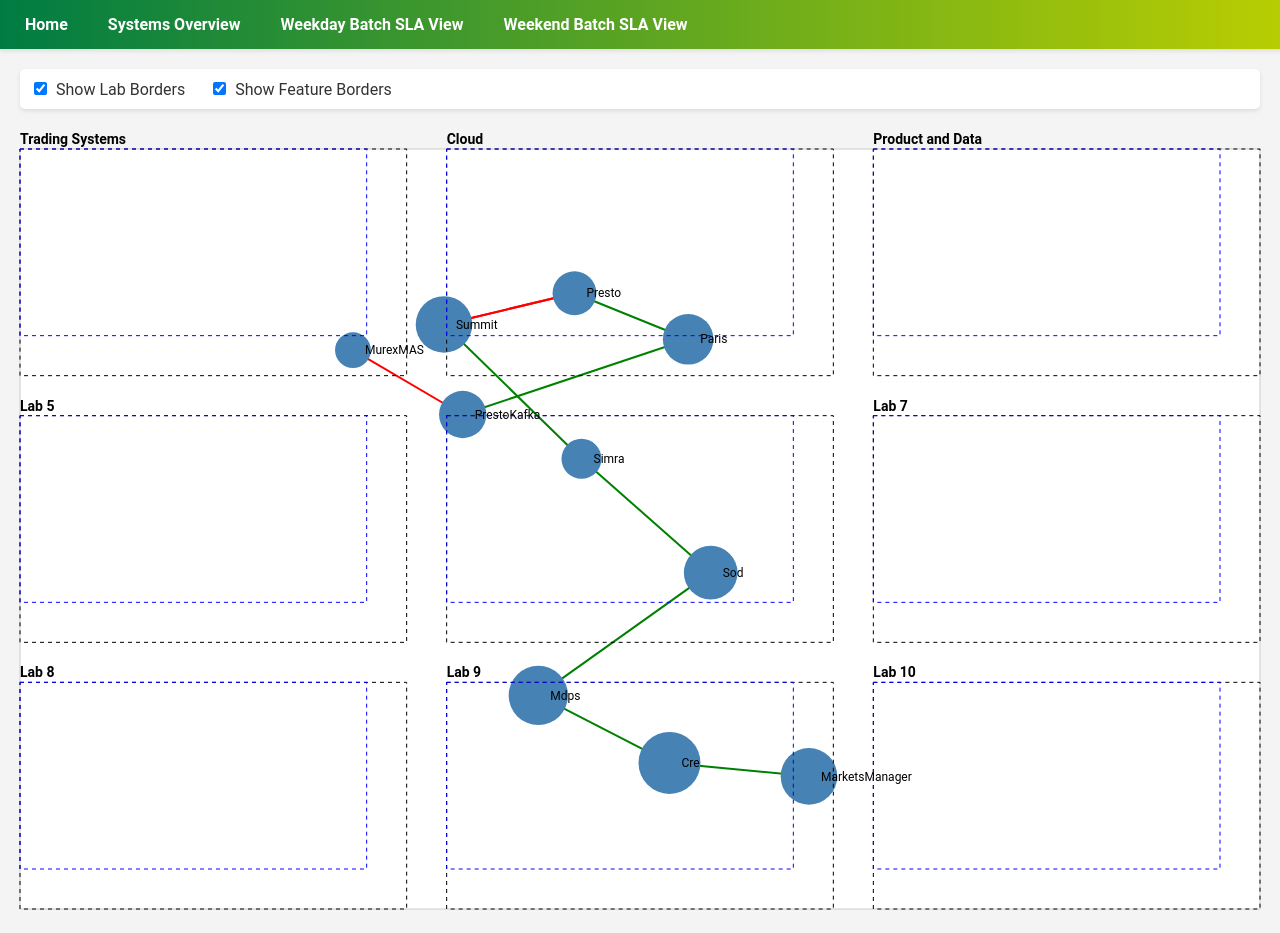
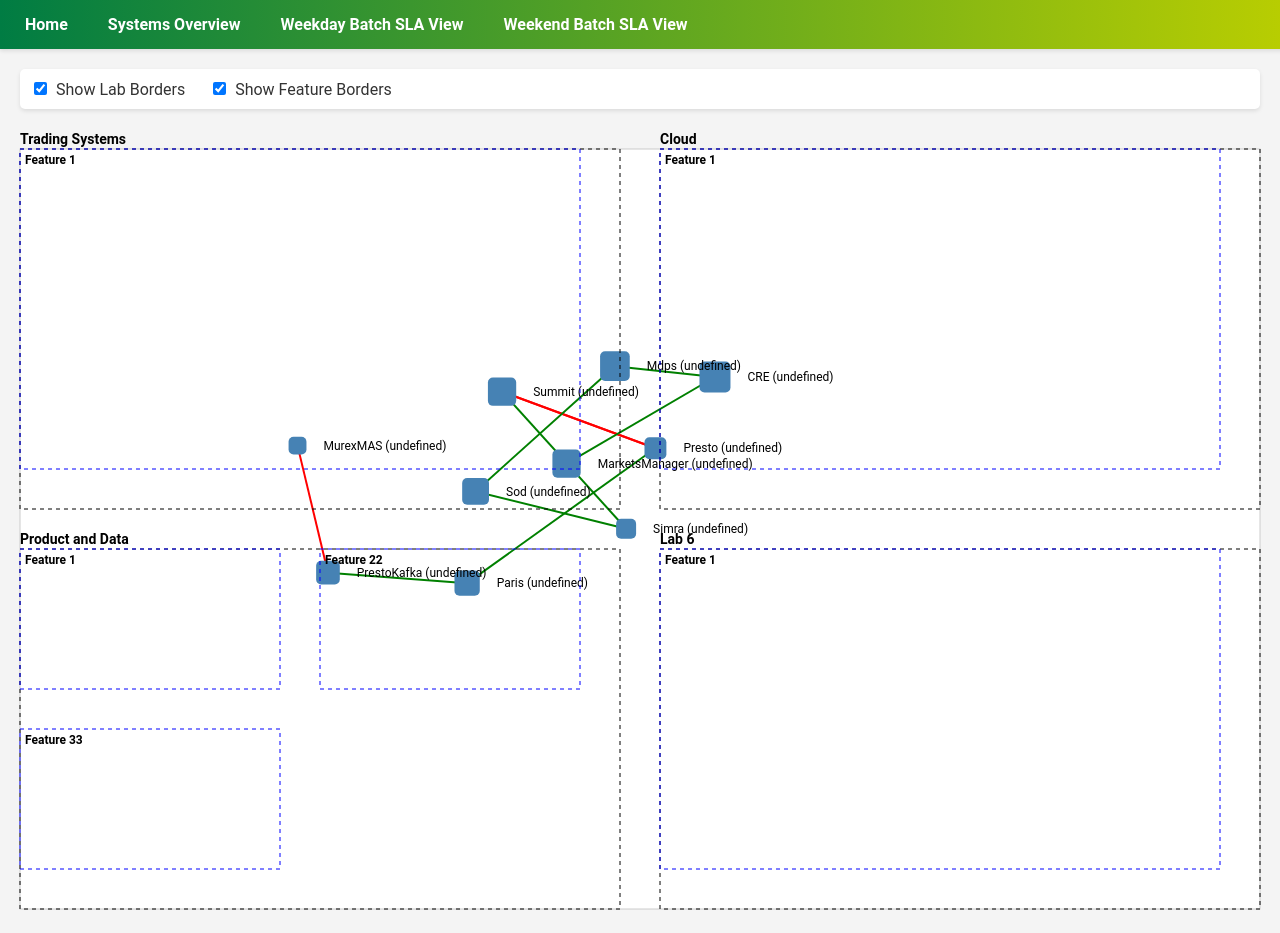
Before and after one commit to ohhewo/MarketsDashboard, a website built with webpack: page src/systems_overview.html in a window 1280 px wide. Shown: the top 933 px of the page. Built offline with nearby package versions, Linux system fonts and the light colour scheme; files whose address does not match are found by name.

Commit message:
updated version 4

```diff
--- a/src/styles.css
+++ b/src/styles.css
@@ -69,8 +69,7 @@
     stroke-width: 2;
 }
 
-.nodes circle {
-    fill: steelblue;
+.nodes rect {
     cursor: pointer;
 }
 
--- a/src/systems_overview.js
+++ b/src/systems_overview.js
@@ -10,16 +10,10 @@
 
 // Colors for labs
 const labColors = {
-    "Lab 1": "#FFDDC1",
-    "Lab 2": "#C1FFD7",
-    "Lab 3": "#C1D4FF",
-    "Lab 4": "#FFD1C1",
-    "Lab 5": "#D4FFC1",
-    "Lab 6": "#FFC1C1",
-    "Lab 7": "#C1FFC1",
-    "Lab 8": "#C1C1FF",
-    "Lab 9": "#FFD1FF",
-    "Lab 10": "#D1FFC1"
+    "Trading Systems": "#FFDDC1",
+    "Cloud": "#C1FFD7",
+    "Product and Data": "#C1D4FF",
+    "Lab 6": "#FFD1C1",
 };
 
 const svgContainer = d3.select("#chart");
@@ -56,38 +50,15 @@
         const labBoxWidth = width / numCols;
         const labBoxHeight = height / numRows;
 
-        const labBoxes = g.selectAll(".lab-box")
-            .data(labs)
-            .enter().append("rect")
-            .attr("class", "lab-box")
-            .attr("x", (d, i) => (i % numCols) * labBoxWidth + margin)
-            .attr("y", (d, i) => Math.floor(i / numCols) * labBoxHeight + margin)
-            .attr("width", labBoxWidth - 2 * margin)
-            .attr("height", labBoxHeight - 2 * margin)
-            .attr("stroke", "black")
-            .attr("stroke-dasharray", "4")
-            .attr("fill", "none");
-
         const labBoxCoords = {};
-        labBoxes.each(function (d, i) {
-            labBoxCoords[d[0]] = {
+        labs.forEach((lab, i) => {
+            labBoxCoords[lab[0]] = {
                 x: (i % numCols) * labBoxWidth + margin,
                 y: Math.floor(i / numCols) * labBoxHeight + margin,
                 width: labBoxWidth - 2 * margin,
                 height: labBoxHeight - 2 * margin
             };
         });
-
-        // Add lab names
-        g.selectAll(".lab-name")
-            .data(labs)
-            .enter().append("text")
-            .attr("class", "lab-name")
-            .attr("x", (d, i) => (i % numCols) * labBoxWidth + margin)
-            .attr("y", (d, i) => Math.floor(i / numCols) * labBoxHeight + margin - 5)
-            .text(d => d[0])
-            .style("font-weight", "bold")
-            .style("font-size", "14px");
 
         // Filter out standalone systems with no links
         const linkedNodes = new Set(links.flatMap(l => [l.source, l.target]));
@@ -96,8 +67,8 @@
         const simulation = d3.forceSimulation(filteredNodes)
             .force("link", d3.forceLink(links).id(d => d.id).distance(100))
             .force("charge", d3.forceManyBody().strength(-50))
-            .force("x", d3.forceX(d => labBoxCoords[d.lab]?.x + labBoxCoords[d.lab]?.width / 2 || whiteBoxWidth / 2))
-            .force("y", d3.forceY(d => labBoxCoords[d.lab]?.y + labBoxCoords[d.lab]?.height / 2 || whiteBoxHeight / 2))
+            .force("x", d3.forceX(width / 2))
+            .force("y", d3.forceY(height / 2))
             .force("collision", d3.forceCollide().radius(d => Math.sqrt(d.footprint) * 4 + margin)); // Increase size
 
         const link = g.append("g")
@@ -110,11 +81,14 @@
 
         const node = g.append("g")
             .attr("class", "nodes")
-            .selectAll("circle")
+            .selectAll("rect")
             .data(filteredNodes)
-            .enter().append("circle")
-            .attr("r", d => Math.sqrt(d.footprint) * 4) // Increase size
+            .enter().append("rect")
+            .attr("width", d => Math.sqrt(d.footprint) * 4)
+            .attr("height", d => Math.sqrt(d.footprint) * 4)
             .attr("fill", "steelblue")
+            .attr("rx", 5)
+            .attr("ry", 5)
             .on("click", handleClick)
             .call(d3.drag()
                 .on("start", dragstarted)
@@ -128,7 +102,7 @@
             .enter().append("text")
             .attr("dx", 12)
             .attr("dy", ".35em")
-            .text(d => d.name);
+            .text(d => `${d.name} (${d.type})`);
 
         simulation
             .nodes(filteredNodes)
@@ -145,11 +119,11 @@
                 .attr("y2", d => d.target.y);
 
             node
-                .attr("cx", d => d.x)
-                .attr("cy", d => d.y);
+                .attr("x", d => d.x - Math.sqrt(d.footprint) * 2)
+                .attr("y", d => d.y - Math.sqrt(d.footprint) * 2);
 
             labels
-                .attr("x", d => d.x)
+                .attr("x", d => d.x + Math.sqrt(d.footprint) * 2 + 5)
                 .attr("y", d => d.y);
         }
 
@@ -172,7 +146,7 @@
 
         function handleClick(event, d) {
             const isActive = d3.select(this).classed("active");
-            d3.selectAll("circle").classed("active", false).attr("fill", "steelblue");
+            d3.selectAll("rect").classed("active", false).attr("fill", "steelblue");
             d3.selectAll("line").classed("highlight", false).attr("stroke-width", 2);
 
             if (!isActive) {
@@ -216,7 +190,7 @@
             const showFeatureBorders = d3.select("#featureFilter").property("checked");
 
             // Remove existing borders
-            g.selectAll(".lab-box, .feature-box").remove();
+            g.selectAll(".lab-box, .feature-box, .lab-name, .feature-name").remove();
 
             if (showLabBorders) {
                 // Draw lab borders
@@ -285,6 +259,18 @@
                     });
                 });
             }
+
+            if (showLabBorders || showFeatureBorders) {
+                // Constrain nodes to lab or feature boxes
+                simulation.force("x", d3.forceX(d => labBoxCoords[d.lab]?.x + labBoxCoords[d.lab]?.width / 2 || whiteBoxWidth / 2))
+                    .force("y", d3.forceY(d => labBoxCoords[d.lab]?.y + labBoxCoords[d.lab]?.height / 2 || whiteBoxHeight / 2));
+            } else {
+                // Spread nodes freely
+                simulation.force("x", d3.forceX(width / 2))
+                    .force("y", d3.forceY(height / 2));
+            }
+
+            simulation.alpha(0.3).restart();
         }
 
         // Initial call to updateBorders to draw borders if filters are checked
--- a/systems.json
+++ b/systems.json
@@ -1,15 +1,15 @@
 {
   "nodes": [
-      {"id": "SUMMIT", "name": "Summit", "lab": "Trading Systems", "footprint": 50},
-      {"id": "PRESTO", "name": "Presto", "lab": "Cloud", "footprint": 30},
-      {"id": "MUREXMAS", "name": "MurexMAS", "lab": "Trading Systems", "footprint": 20},
-      {"id": "PARIS", "name": "Paris", "lab": "Product and Data", "footprint": 40},
-      {"id": "PRESTOKAFKA", "name": "PrestoKafka", "lab": "Lab 5", "footprint": 35},
-      {"id": "SIMRA", "name": "Simra", "lab": "Lab 6", "footprint": 25},
-      {"id": "SOD", "name": "Sod", "lab": "Lab 7", "footprint": 45},
-      {"id": "MDPS", "name": "Mdps", "lab": "Lab 8", "footprint": 55},
-      {"id": "CRE", "name": "Cre", "lab": "Lab 9", "footprint": 60},
-      {"id": "MARKETSMANAGER", "name": "MarketsManager", "lab": "Lab 10", "footprint": 50}
+    {"id": "SUMMIT", "name": "Summit", "lab": "Trading Systems","feature": "Feature 1", "footprint": 50},
+    {"id": "PRESTO", "name": "Presto", "lab": "Cloud","feature": "Feature 1", "footprint": 30},
+    {"id": "MUREXMAS", "name": "MurexMAS", "lab": "Trading Systems","feature": "Feature 1", "footprint": 20},
+    {"id": "PARIS", "name": "Paris", "lab": "Product and Data","feature": "Feature 1", "footprint": 40},
+    {"id": "PRESTOKAFKA", "name": "PrestoKafka", "lab": "Product and Data","feature": "Feature 1", "footprint": 35},
+    {"id": "SIMRA", "name": "Simra", "lab": "Lab 6","feature": "Feature 1", "footprint": 25},
+    {"id": "SOD", "name": "Sod", "lab": "Product and Data","feature": "Feature 22", "footprint": 45},
+    {"id": "MDPS", "name": "Mdps", "lab": "Cloud","feature": "Feature 1", "footprint": 55},
+    {"id": "CRE", "name": "CRE", "lab": "Cloud","feature": "Feature 1", "footprint": 60},
+    {"id": "MARKETSMANAGER", "name": "MarketsManager", "lab": "Product and Data","feature": "Feature 33", "footprint": 50}
   ],
   "links": [
     {"source": "SUMMIT", "target": "PRESTO", "type": "downstream"},
```
Lines whose indentation alone changed are shown as unchanged.
